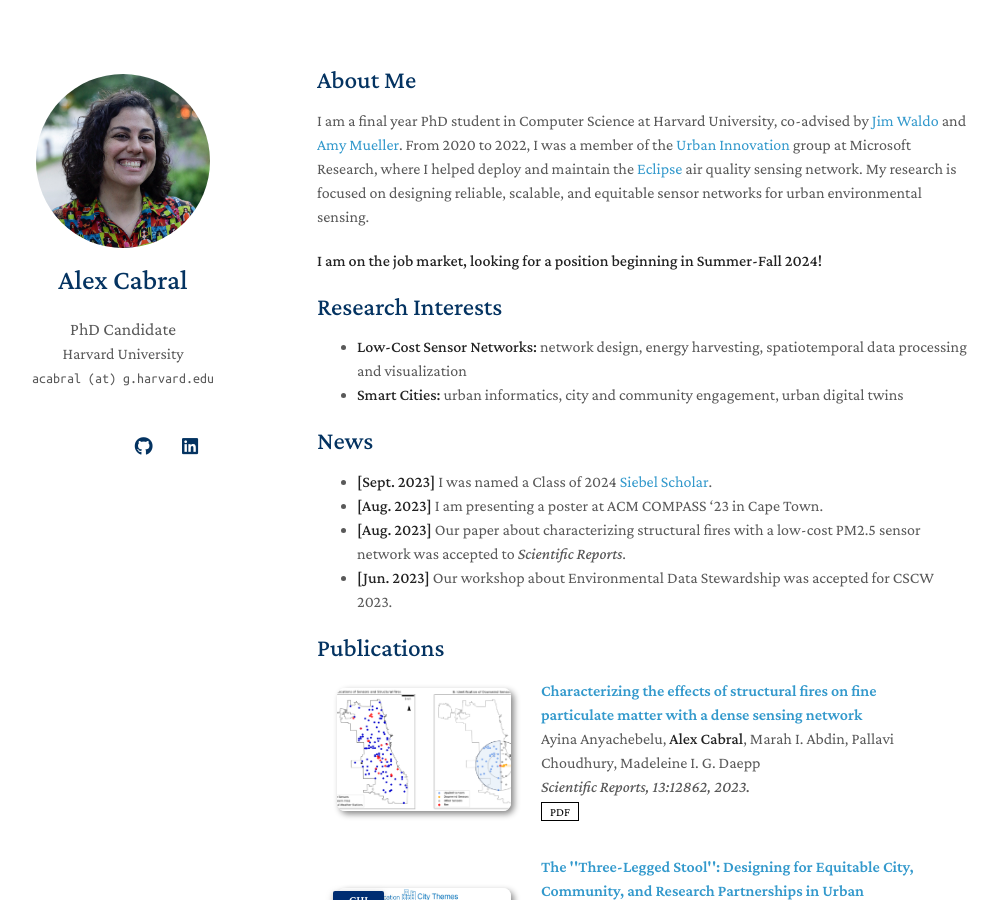
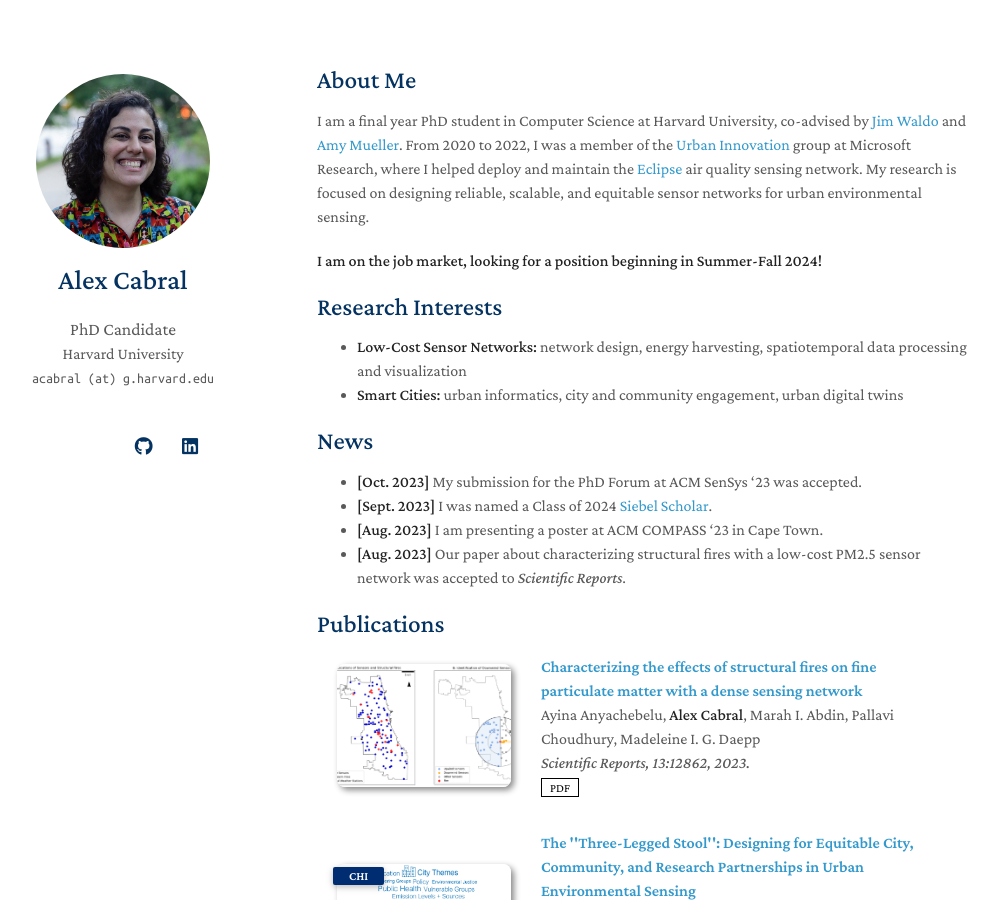
Before and after one commit to a-cabral/a-cabral.github.io, a Jekyll site: the page built from index.md, in a window 1280 px wide and 900 px high. Shown: the whole window, without its empty margins (153-1151 px from the left). Built offline with Jekyll 4.4.1, drawn with Linux system fonts in a browser that asks for light colours; nearby versions of some CDN libraries; a style sheet for code colours, icons or effects is not loaded; our own code applies the rules of GitHub Pages for plain Markdown files.

Commit message:
updating news

```diff
--- a/index.md
+++ b/index.md
@@ -15,10 +15,10 @@ I am a final year PhD student in Computer Science at Harvard University, co-advi
 
 ## News
 
+- **[Oct. 2023]** My submission for the PhD Forum at ACM SenSys '23 was accepted.
 - **[Sept. 2023]** I was named a Class of 2024 [Siebel Scholar](https://www.siebelscholars.com/articles/siebel-scholars-foundation-announces-class-of-2024/).
 - **[Aug. 2023]** I am presenting a poster at ACM COMPASS '23 in Cape Town.
 - **[Aug. 2023]** Our paper about characterizing structural fires with a low-cost PM2.5 sensor network was accepted to *Scientific Reports*.
-- **[Jun. 2023]** Our workshop about Environmental Data Stewardship was accepted for CSCW 2023.
 
 
 {% include_relative _includes/publications.md %}
```
